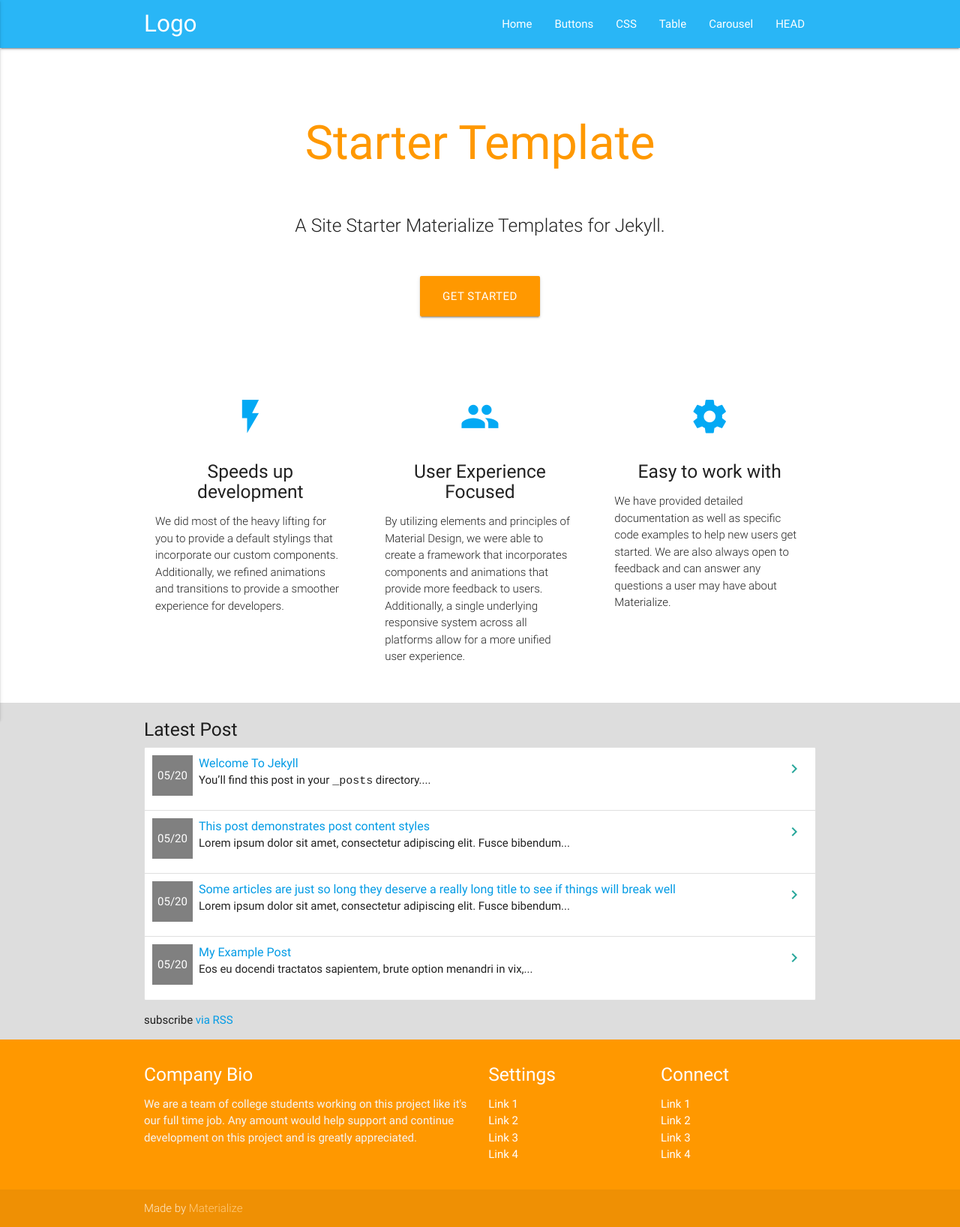
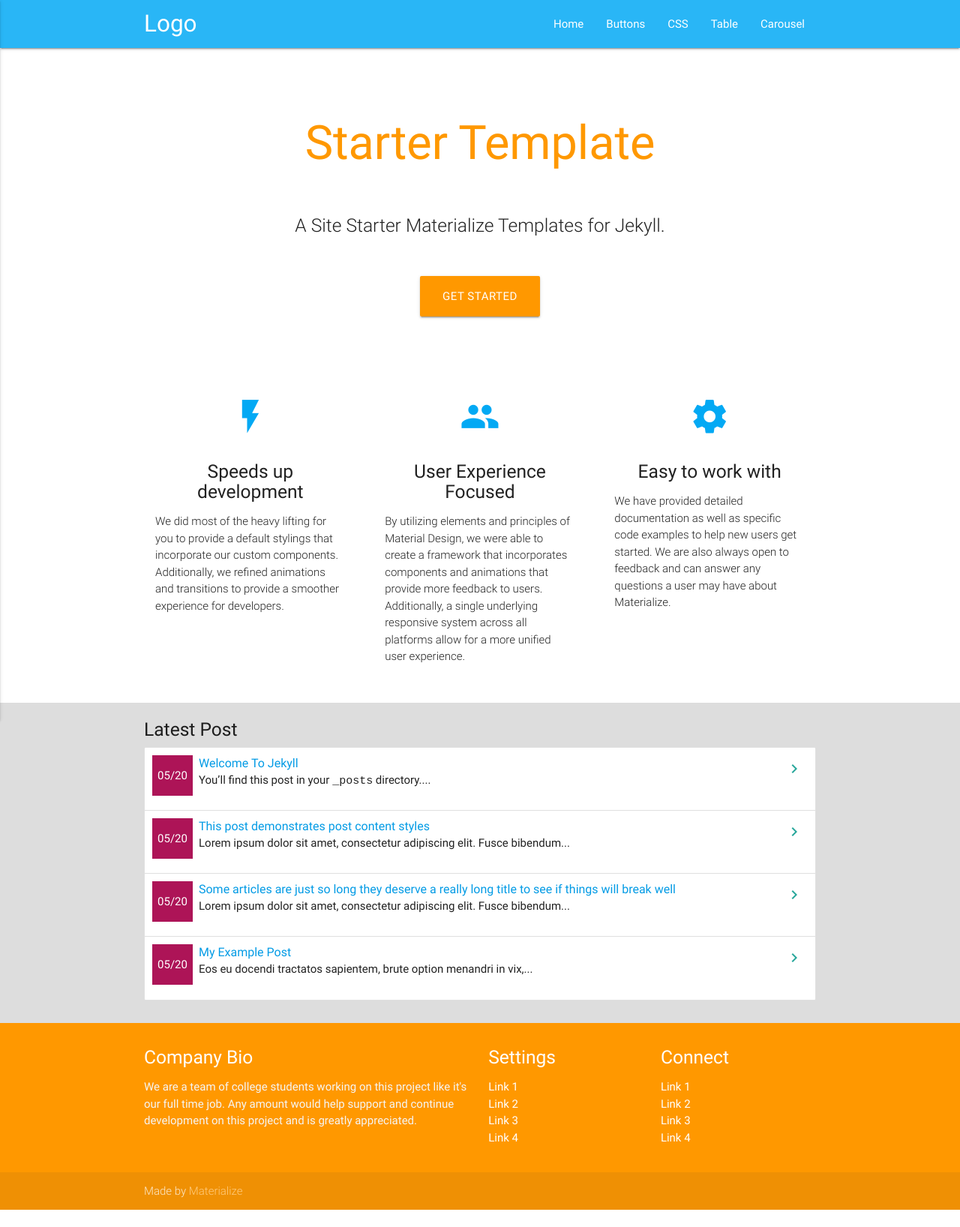
Before and after one commit to macrod68/jekyll-materialize-starter-template, a Jekyll site: the page built from index.md, in a window 1280 px wide. Shown: the whole page at 75% size. Built offline with Jekyll 4.4.1, drawn with Linux system fonts in a browser that asks for light colours; after the commit the page ends 1613 px from its top, so only the background shows below that.

Commit message:
Close v0.1

```diff
--- a/_layouts/home.html
+++ b/_layouts/home.html
@@ -72,7 +72,6 @@ layout: default
         {% endfor %}
         </ul>
     </section>
-    <p class="rss-subscribe">subscribe <a href="{{ "/feed.xml" | relative_url }}">via RSS</a></p>
     </div>
 </div>
 
--- a/_sass/main.scss
+++ b/_sass/main.scss
@@ -46,7 +46,7 @@ h1.page-title {
     display: inline-block;
     padding: 16px 0;
     vertical-align: middle;
-    background: grey;
+    background: #ad1457;
     color: #fff;
     text-align: center;
 }
--- a/_sass/minima.scss
+++ /dev/null
@@ -1,49 +0,0 @@
-@charset "utf-8";
-
-// Define defaults for each variable.
-
-$base-font-family: "Helvetica Neue", Helvetica, Arial, sans-serif !default;
-$base-font-size:   16px !default;
-$base-font-weight: 400 !default;
-$small-font-size:  $base-font-size * 0.875 !default;
-$base-line-height: 1.5 !default;
-
-$spacing-unit:     30px !default;
-
-$text-color:       #111 !default;
-$background-color: #fdfdfd !default;
-$brand-color:      #2a7ae2 !default;
-
-$grey-color:       #828282 !default;
-$grey-color-light: lighten($grey-color, 40%) !default;
-$grey-color-dark:  darken($grey-color, 25%) !default;
-
-// Width of the content area
-$content-width:    800px !default;
-
-$on-palm:          600px !default;
-$on-laptop:        800px !default;
-
-// Use media queries like this:
-// @include media-query($on-palm) {
-//   .wrapper {
-//     padding-right: $spacing-unit / 2;
-//     padding-left: $spacing-unit / 2;
-//   }
-// }
-@mixin media-query($device) {
-  @media screen and (max-width: $device) {
-    @content;
-  }
-}
-
-@mixin relative-font-size($ratio) {
-  font-size: $base-font-size * $ratio;
-}
-
-// Import partials.
-@import
-  "minima/base",
-  "minima/layout",
-  "minima/syntax-highlighting"
-;
--- a/_sass/minima/_base.scss
+++ /dev/null
@@ -1,215 +0,0 @@
-/**
- * Reset some basic elements
- */
-body, h1, h2, h3, h4, h5, h6,
-p, blockquote, pre, hr,
-dl, dd, ol, ul, figure {
-  margin: 0;
-  padding: 0;
-}
-
-
-
-/**
- * Basic styling
- */
-body {
-  font: $base-font-weight #{$base-font-size}/#{$base-line-height} $base-font-family;
-  color: $text-color;
-  background-color: $background-color;
-  -webkit-text-size-adjust: 100%;
-  -webkit-font-feature-settings: "kern" 1;
-     -moz-font-feature-settings: "kern" 1;
-       -o-font-feature-settings: "kern" 1;
-          font-feature-settings: "kern" 1;
-  font-kerning: normal;
-}
-
-
-
-/**
- * Set `margin-bottom` to maintain vertical rhythm
- */
-h1, h2, h3, h4, h5, h6,
-p, blockquote, pre,
-ul, ol, dl, figure,
-%vertical-rhythm {
-  margin-bottom: $spacing-unit / 2;
-}
-
-
-
-/**
- * Images
- */
-img {
-  max-width: 100%;
-  vertical-align: middle;
-}
-
-
-
-/**
- * Figures
- */
-figure > img {
-  display: block;
-}
-
-figcaption {
-  font-size: $small-font-size;
-}
-
-
-
-/**
- * Lists
- */
-ul, ol {
-  margin-left: $spacing-unit;
-}
-
-li {
-  > ul,
-  > ol {
-    margin-bottom: 0;
-  }
-}
-
-
-
-/**
- * Headings
- */
-h1, h2, h3, h4, h5, h6 {
-  font-weight: $base-font-weight;
-}
-
-
-
-/**
- * Links
- */
-a {
-  color: $brand-color;
-  text-decoration: none;
-
-  &:visited {
-    color: darken($brand-color, 15%);
-  }
-
-  &:hover {
-    color: $text-color;
-    text-decoration: underline;
-  }
-
-  .social-media-list &:hover {
-    text-decoration: none;
-
-    .username {
-      text-decoration: underline;
-    }
-  }
-}
-
-
-/**
- * Blockquotes
- */
-blockquote {
-  color: $grey-color;
-  border-left: 4px solid $grey-color-light;
-  padding-left: $spacing-unit / 2;
-  @include relative-font-size(1.125);
-  letter-spacing: -1px;
-  font-style: italic;
-
-  > :last-child {
-    margin-bottom: 0;
-  }
-}
-
-
-
-/**
- * Code formatting
- */
-pre,
-code {
-  @include relative-font-size(0.9375);
-  border: 1px solid $grey-color-light;
-  border-radius: 3px;
-  background-color: #eef;
-}
-
-code {
-  padding: 1px 5px;
-}
-
-pre {
-  padding: 8px 12px;
-  overflow-x: auto;
-
-  > code {
-    border: 0;
-    padding-right: 0;
-    padding-left: 0;
-  }
-}
-
-
-
-/**
- * Wrapper
- */
-.wrapper {
-  max-width: -webkit-calc(#{$content-width} - (#{$spacing-unit} * 2));
-  max-width:         calc(#{$content-width} - (#{$spacing-unit} * 2));
-  margin-right: auto;
-  margin-left: auto;
-  padding-right: $spacing-unit;
-  padding-left: $spacing-unit;
-  @extend %clearfix;
-
-  @include media-query($on-laptop) {
-    max-width: -webkit-calc(#{$content-width} - (#{$spacing-unit}));
-    max-width:         calc(#{$content-width} - (#{$spacing-unit}));
-    padding-right: $spacing-unit / 2;
-    padding-left: $spacing-unit / 2;
-  }
-}
-
-
-
-/**
- * Clearfix
- */
-%clearfix:after {
-  content: "";
-  display: table;
-  clear: both;
-}
-
-
-
-/**
- * Icons
- */
-.icon > svg {
-  display: inline-block;
-  vertical-align: middle;
-
-  path {
-    fill: $grey-color;
-  }
-}
-
-.social-media-list {
-  .icon {
-    padding-right: 5px;
-  }
-
-  li + li {
-    padding-top: 5px;
-  }
-}
--- a/_sass/minima/_layout.scss
+++ /dev/null
@@ -1,250 +0,0 @@
-/**
- * Site header
- */
-.site-header {
-  border-top: 5px solid $grey-color-dark;
-  border-bottom: 1px solid $grey-color-light;
-  min-height: $spacing-unit * 1.865;
-
-  // Positioning context for the mobile navigation icon
-  position: relative;
-}
-
-.site-title {
-  @include relative-font-size(1.625);
-  font-weight: 300;
-  line-height: $base-line-height * $base-font-size * 2.25;
-  letter-spacing: -1px;
-  margin-bottom: 0;
-  float: left;
-
-  &,
-  &:visited {
-    color: $grey-color-dark;
-  }
-}
-
-.site-nav {
-  float: right;
-  line-height: $base-line-height * $base-font-size * 2.25;
-
-  .nav-trigger {
-      display: none;
-  }
-
-  .menu-icon {
-    display: none;
-  }
-
-  .page-link {
-    color: $text-color;
-    line-height: $base-line-height;
-
-    // Gaps between nav items, but not on the last one
-    &:not(:last-child) {
-      margin-right: 20px;
-    }
-  }
-
-  @include media-query($on-palm) {
-    position: absolute;
-    top: 9px;
-    right: $spacing-unit / 2;
-    background-color: $background-color;
-    border: 1px solid $grey-color-light;
-    border-radius: 5px;
-    text-align: right;
-
-    label[for="nav-trigger"] {
-      display: block;
-      float: right;
-      width: 36px;
-      height: 36px;
-      z-index: 2;
-      cursor: pointer;
-    }
-
-    .menu-icon {
-      display: block;
-      float: right;
-      width: 36px;
-      height: 26px;
-      line-height: 0;
-      padding-top: 10px;
-      text-align: center;
-
-      > svg path {
-        fill: $grey-color-dark;
-      }
-    }
-
-    input ~ .trigger {
-      clear: both;
-      display: none;
-    }
-
-    input:checked ~ .trigger {
-      display: block;
-      padding-bottom: 5px;
-    }
-
-    .page-link {
-      display: block;
-      padding: 5px 10px;
-
-      &:not(:last-child) {
-        margin-right: 0;
-      }
-      margin-left: 20px;
-    }
-  }
-}
-
-
-
-/**
- * Site footer
- */
-.site-footer {
-  border-top: 1px solid $grey-color-light;
-  padding: $spacing-unit 0;
-}
-
-.footer-heading {
-  @include relative-font-size(1.125);
-  margin-bottom: $spacing-unit / 2;
-}
-
-.contact-list,
-.social-media-list {
-  list-style: none;
-  margin-left: 0;
-}
-
-.footer-col-wrapper {
-  @include relative-font-size(0.9375);
-  color: $grey-color;
-  margin-left: -$spacing-unit / 2;
-  @extend %clearfix;
-}
-
-.footer-col {
-  float: left;
-  margin-bottom: $spacing-unit / 2;
-  padding-left: $spacing-unit / 2;
-}
-
-.footer-col-1 {
-  width: -webkit-calc(35% - (#{$spacing-unit} / 2));
-  width:         calc(35% - (#{$spacing-unit} / 2));
-}
-
-.footer-col-2 {
-  width: -webkit-calc(20% - (#{$spacing-unit} / 2));
-  width:         calc(20% - (#{$spacing-unit} / 2));
-}
-
-.footer-col-3 {
-  width: -webkit-calc(45% - (#{$spacing-unit} / 2));
-  width:         calc(45% - (#{$spacing-unit} / 2));
-}
-
-@include media-query($on-laptop) {
-  .footer-col-1,
-  .footer-col-2 {
-    width: -webkit-calc(50% - (#{$spacing-unit} / 2));
-    width:         calc(50% - (#{$spacing-unit} / 2));
-  }
-
-  .footer-col-3 {
-    width: -webkit-calc(100% - (#{$spacing-unit} / 2));
-    width:         calc(100% - (#{$spacing-unit} / 2));
-  }
-}
-
-@include media-query($on-palm) {
-  .footer-col {
-    float: none;
-    width: -webkit-calc(100% - (#{$spacing-unit} / 2));
-    width:         calc(100% - (#{$spacing-unit} / 2));
-  }
-}
-
-
-
-/**
- * Page content
- */
-.page-content {
-  padding: $spacing-unit 0;
-}
-
-.page-heading {
-  @include relative-font-size(1.25);
-}
-
-.post-list {
-  margin-left: 0;
-  list-style: none;
-
-  > li {
-    margin-bottom: $spacing-unit;
-  }
-}
-
-.post-meta {
-  font-size: $small-font-size;
-  color: $grey-color;
-}
-
-.post-link {
-  display: block;
-  @include relative-font-size(1.5);
-}
-
-
-
-/**
- * Posts
- */
-.post-header {
-  margin-bottom: $spacing-unit;
-}
-
-.post-title {
-  @include relative-font-size(2.625);
-  letter-spacing: -1px;
-  line-height: 1;
-
-  @include media-query($on-laptop) {
-    @include relative-font-size(2.25);
-  }
-}
-
-.post-content {
-  margin-bottom: $spacing-unit;
-
-  h2 {
-    @include relative-font-size(2);
-
-    @include media-query($on-laptop) {
-      @include relative-font-size(1.75);
-    }
-  }
-
-  h3 {
-    @include relative-font-size(1.625);
-
-    @include media-query($on-laptop) {
-      @include relative-font-size(1.375);
-    }
-  }
-
-  h4 {
-    @include relative-font-size(1.25);
-
-    @include media-query($on-laptop) {
-      @include relative-font-size(1.125);
-    }
-  }
-}
--- a/_sass/minima/_syntax-highlighting.scss
+++ /dev/null
@@ -1,71 +0,0 @@
-/**
- * Syntax highlighting styles
- */
-.highlight {
-  background: #fff;
-  @extend %vertical-rhythm;
-
-  .highlighter-rouge & {
-    background: #eef;
-  }
-
-  .c     { color: #998; font-style: italic } // Comment
-  .err   { color: #a61717; background-color: #e3d2d2 } // Error
-  .k     { font-weight: bold } // Keyword
-  .o     { font-weight: bold } // Operator
-  .cm    { color: #998; font-style: italic } // Comment.Multiline
-  .cp    { color: #999; font-weight: bold } // Comment.Preproc
-  .c1    { color: #998; font-style: italic } // Comment.Single
-  .cs    { color: #999; font-weight: bold; font-style: italic } // Comment.Special
-  .gd    { color: #000; background-color: #fdd } // Generic.Deleted
-  .gd .x { color: #000; background-color: #faa } // Generic.Deleted.Specific
-  .ge    { font-style: italic } // Generic.Emph
-  .gr    { color: #a00 } // Generic.Error
-  .gh    { color: #999 } // Generic.Heading
-  .gi    { color: #000; background-color: #dfd } // Generic.Inserted
-  .gi .x { color: #000; background-color: #afa } // Generic.Inserted.Specific
-  .go    { color: #888 } // Generic.Output
-  .gp    { color: #555 } // Generic.Prompt
-  .gs    { font-weight: bold } // Generic.Strong
-  .gu    { color: #aaa } // Generic.Subheading
-  .gt    { color: #a00 } // Generic.Traceback
-  .kc    { font-weight: bold } // Keyword.Constant
-  .kd    { font-weight: bold } // Keyword.Declaration
-  .kp    { font-weight: bold } // Keyword.Pseudo
-  .kr    { font-weight: bold } // Keyword.Reserved
-  .kt    { color: #458; font-weight: bold } // Keyword.Type
-  .m     { color: #099 } // Literal.Number
-  .s     { color: #d14 } // Literal.String
-  .na    { color: #008080 } // Name.Attribute
-  .nb    { color: #0086B3 } // Name.Builtin
-  .nc    { color: #458; font-weight: bold } // Name.Class
-  .no    { color: #008080 } // Name.Constant
-  .ni    { color: #800080 } // Name.Entity
-  .ne    { color: #900; font-weight: bold } // Name.Exception
-  .nf    { color: #900; font-weight: bold } // Name.Function
-  .nn    { color: #555 } // Name.Namespace
-  .nt    { color: #000080 } // Name.Tag
-  .nv    { color: #008080 } // Name.Variable
-  .ow    { font-weight: bold } // Operator.Word
-  .w     { color: #bbb } // Text.Whitespace
-  .mf    { color: #099 } // Literal.Number.Float
-  .mh    { color: #099 } // Literal.Number.Hex
-  .mi    { color: #099 } // Literal.Number.Integer
-  .mo    { color: #099 } // Literal.Number.Oct
-  .sb    { color: #d14 } // Literal.String.Backtick
-  .sc    { color: #d14 } // Literal.String.Char
-  .sd    { color: #d14 } // Literal.String.Doc
-  .s2    { color: #d14 } // Literal.String.Double
-  .se    { color: #d14 } // Literal.String.Escape
-  .sh    { color: #d14 } // Literal.String.Heredoc
-  .si    { color: #d14 } // Literal.String.Interpol
-  .sx    { color: #d14 } // Literal.String.Other
-  .sr    { color: #009926 } // Literal.String.Regex
-  .s1    { color: #d14 } // Literal.String.Single
-  .ss    { color: #990073 } // Literal.String.Symbol
-  .bp    { color: #999 } // Name.Builtin.Pseudo
-  .vc    { color: #008080 } // Name.Variable.Class
-  .vg    { color: #008080 } // Name.Variable.Global
-  .vi    { color: #008080 } // Name.Variable.Instance
-  .il    { color: #099 } // Literal.Number.Integer.Long
-}
```
Also changed, not shown: History.markdown (deleted, +0 -114 lines), README.md, screenshot.png.
